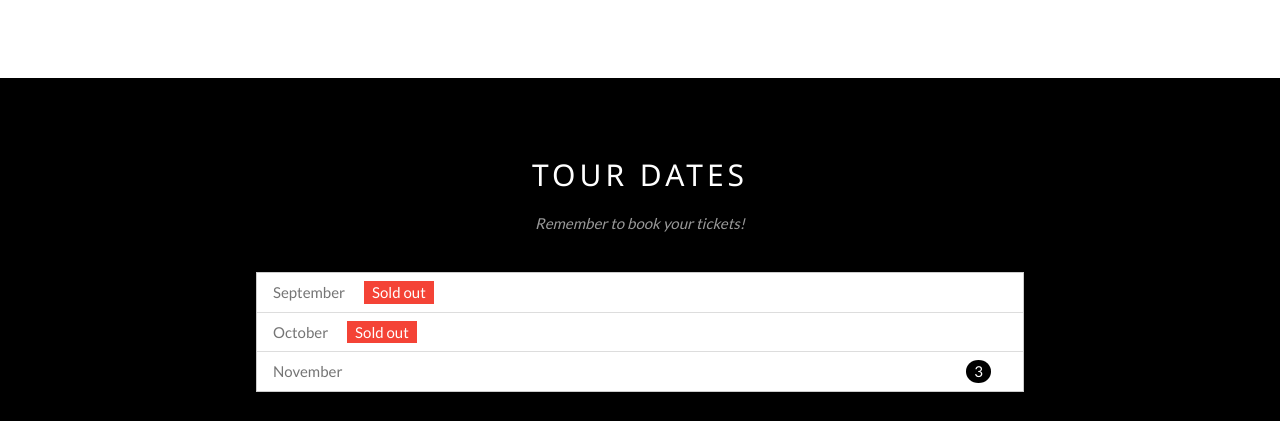
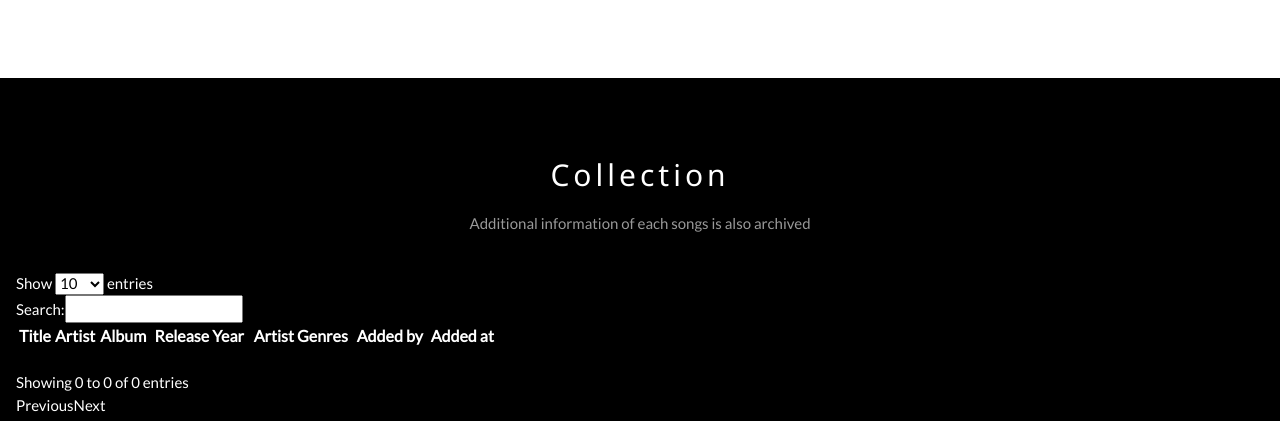
Before and after one commit to TheKermitFrog/ck, a Django app: page / in a window 1280 px wide. Shown: the part 1311-1732 px from the top of the page. Run offline with Django 3.2, Linux system fonts and the light colour scheme; data that the repository does not hold is empty; some libraries are stand-ins or nearby versions.

Commit message:
update collection section, fixed load_songs

```diff
--- a/songs/management/commands/load_songs.py
+++ b/songs/management/commands/load_songs.py
@@ -1,5 +1,5 @@
 from csv import DictReader
-from datetime import datetime
+import datetime
 import os
 import sys
 from django.core.management import BaseCommand
@@ -33,7 +33,7 @@ class Command(BaseCommand):
                 song.artist_genres = row['Genres(Artist)']
                 raw_added_date = row['Added at']
                 added_date =  UTC.localize(
-                    datetime.strptime(raw_added_date, DATE_FORMAT))
+                    datetime.datetime.strptime(raw_added_date, DATE_FORMAT))
                 song.added_at = added_date
                 song.added_by = row['Added by']
                 song.song_id = row['song_id']
--- a/songs/templates/home.html
+++ b/songs/templates/home.html
@@ -1,7 +1,7 @@
 {% load static %}
 
 <html lang="en">
-<title>W3.CSS Template</title>
+<title>CKHardrockers</title>
 <meta charset="UTF-8">
 <meta name="viewport" content="width=device-width, initial-scale=1">
 <link rel="stylesheet" href="https://www.w3schools.com/w3css/4/w3.css">
@@ -11,6 +11,23 @@
 body {font-family: "Lato", sans-serif}
 .mySlides {display: none}
 </style>
+
+<!-- table style -->
+<link rel="stylesheet" type="text/css" href={% static 'tablestyle_home.css' %}>
+<script type="text/javascript" charset="utf8" src="http://ajax.aspnetcdn.com/ajax/jQuery/jquery-1.8.2.min.js"></script>
+<script type="text/javascript" charset="utf8" src="https://cdn.datatables.net/1.10.12/js/jquery.dataTables.min.js"></script>
+
+<script type="text/javascript">
+$(document).ready( function () {
+ $('#flexme').DataTable({
+
+   "order": [[6, 'asc']],
+   "pageLength": 10
+ });
+} );
+</script>
+<!-- table style ends -->
+
 <body>
 
 <!-- Navbar -->
@@ -67,9 +84,9 @@ body {font-family: "Lato", sans-serif}
     </div>
   </div> -->
 
-  <!-- The Band Section -->
+  <!-- The Playlist Section -->
   <div class="w3-container w3-content w3-center w3-padding-64" style="max-width:800px" id="playlist">
-    <h2 class="w3-wide">THE PLAYLIST</h2>
+    <h2 class="w3-wide">The Playlist</h2>
     <p class="w3-opacity"><i>Featuring songs we shared together.</i></p>
     <div>
       <iframe src="https://open.spotify.com/embed/playlist/43E3cju7xCSKxoip9QWV7i" width="800" height="500" frameborder="0" allowtransparency="true" allow="encrypted-media"></iframe></p>
@@ -90,13 +107,43 @@ body {font-family: "Lato", sans-serif}
     </div> -->
   </div>
 
-  <!-- The Tour Section -->
+  <!-- Collection Section -->
   <div class="w3-black" id="collection">
-    <div class="w3-container w3-content w3-padding-64" style="max-width:800px">
-      <h2 class="w3-wide w3-center">TOUR DATES</h2>
-      <p class="w3-opacity w3-center"><i>Remember to book your tickets!</i></p><br>
+    <div class="w3-container w3-content w3-padding-64" style="max-width:1500px">
+      <h2 class="w3-wide w3-center">Collection</h2>
+      <p class="w3-opacity w3-center">Additional information of each songs is also archived
+      </p><br>
+      <div>
+      <table id='flexme' class="row-border compact stripe hover">
+        <thead>
+          <tr class="table-head">
+            <th class="column1" style="color:white">Title</th>
+            <th class="column2" style="color:white">Artist</th>
+            <th class="column3" style="color:white">Album</th>
+            <th class="column4" style="color:white">Release Year</th>
+            <th class="column5" style="color:white">Artist Genres</th>
+            <th class="column6" style="color:white">Added by</th>
+            <th class="column7" style="color:white">Added at</th>
+          </tr>
+        </thead>
+        <tbody id='songsbody'>
+          {% for song in songs %}
+          <tr>
+            <td class="column1" style="color:white">
+              <a href={% url 'previews' song.id %} target="_blank" style="color:white";>{{ song.title }}</a></>
+            <td class="column2" style="color:white">{{ song.artist }}</td>
+            <td class="column3" style="color:white">{{ song.album }}</td>
+            <td class="column4" style="color:white">{{ song.release_year }}</td>
+            <td class="column5" style="color:white">{{ song.artist_genres }}</td>
+            <td class="column6" style="color:white">{{ song.added_by }}</td>
+            <td class="column7" style="color:white">{{ song.added_at }}</td>
+          </tr>
+          {% endfor %}
+        </tbody>
+      </table>
+    </div>
 
-      <ul class="w3-ul w3-border w3-white w3-text-grey">
+      <!-- <ul class="w3-ul w3-border w3-white w3-text-grey">
         <li class="w3-padding">September <span class="w3-tag w3-red w3-margin-left">Sold out</span></li>
         <li class="w3-padding">October <span class="w3-tag w3-red w3-margin-left">Sold out</span></li>
         <li class="w3-padding">November <span class="w3-badge w3-right w3-margin-right">3</span></li>
@@ -130,7 +177,7 @@ body {font-family: "Lato", sans-serif}
             <button class="w3-button w3-black w3-margin-bottom" onclick="document.getElementById('ticketModal').style.display='block'">Buy Tickets</button>
           </div>
         </div>
-      </div>
+      </div> -->
     </div>
   </div>
 
```
Also changed, not shown: db.sqlite3, songs/migrations/0001_initial.py.
